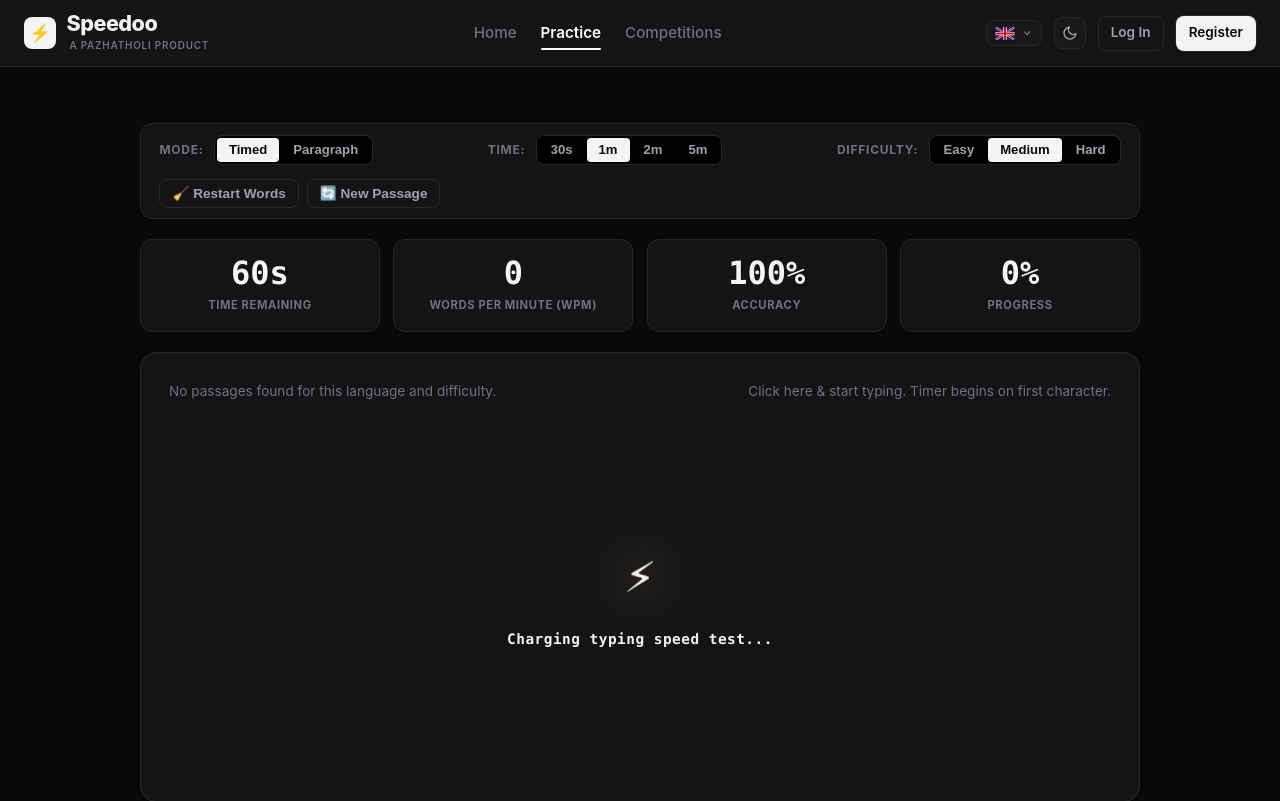
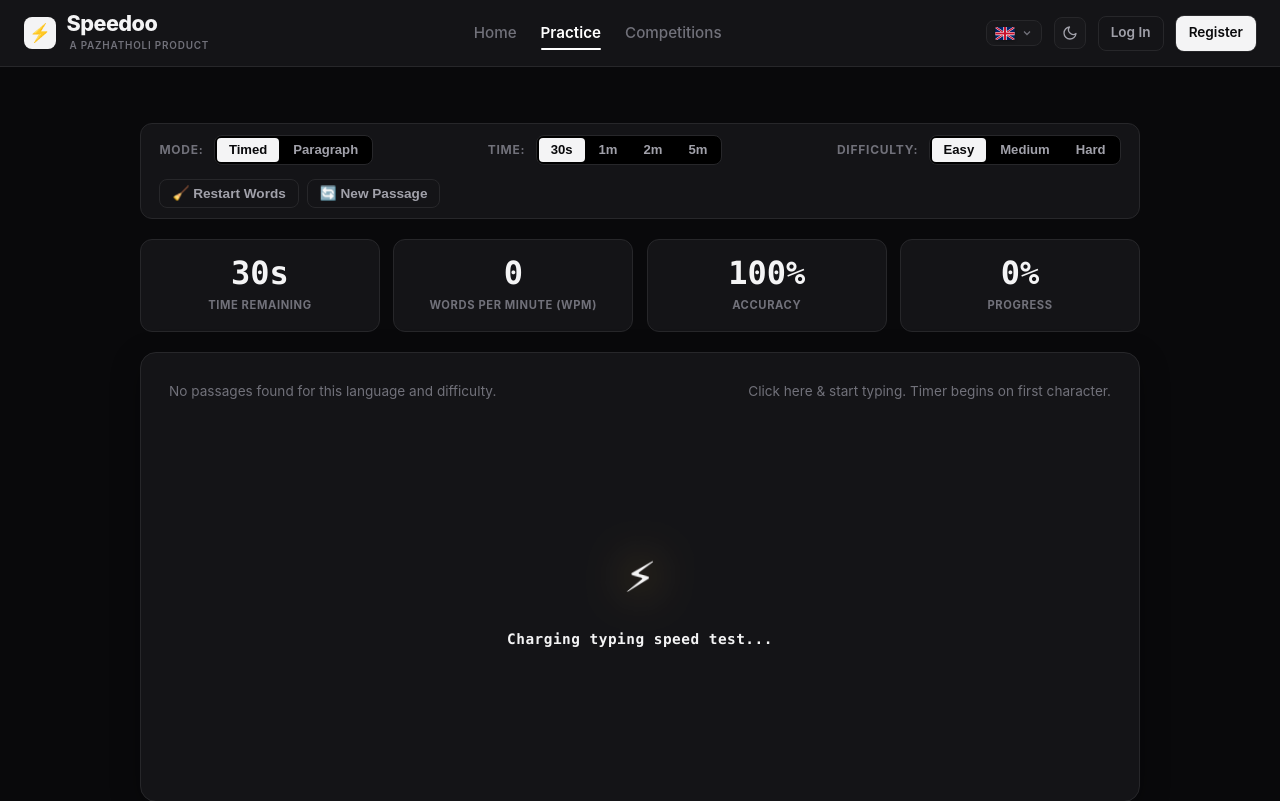
Before and after one commit to That-Vibe-QA/Speedoo, a Flask app: page /practice in a window 1280 px wide. Shown: the top 801 px of the page. Run offline with Flask 3, Linux system fonts and the light colour scheme; data that the repository does not hold is empty.

Commit message:
Set default practice difficulty to Easy and duration to 30s

```diff
--- a/templates/practice/index.html
+++ b/templates/practice/index.html
@@ -20,8 +20,8 @@
     <div class="control-group" id="durationGroup">
       <span class="control-label">Time:</span>
       <div class="pill-group" id="durationSelector">
-        <button type="button" class="pill-btn" data-duration="30">30s</button>
-        <button type="button" class="pill-btn active" data-duration="60">1m</button>
+        <button type="button" class="pill-btn active" data-duration="30">30s</button>
+        <button type="button" class="pill-btn" data-duration="60">1m</button>
         <button type="button" class="pill-btn" data-duration="120">2m</button>
         <button type="button" class="pill-btn" data-duration="300">5m</button>
       </div>
@@ -31,8 +31,8 @@
     <div class="control-group">
       <span class="control-label">Difficulty:</span>
       <div class="pill-group" id="difficultySelector">
-        <button type="button" class="pill-btn" data-difficulty="easy">Easy</button>
-        <button type="button" class="pill-btn active" data-difficulty="medium">Medium</button>
+        <button type="button" class="pill-btn active" data-difficulty="easy">Easy</button>
+        <button type="button" class="pill-btn" data-difficulty="medium">Medium</button>
         <button type="button" class="pill-btn" data-difficulty="hard">Hard</button>
       </div>
     </div>
@@ -50,7 +50,7 @@
   <!-- Live Stats Display -->
   <div class="stats-bar">
     <div class="stat-box">
-      <div class="stat-value" id="displayTimer">60s</div>
+      <div class="stat-value" id="displayTimer">30s</div>
       <div class="stat-label" id="timerLabel">Time Remaining</div>
     </div>
     <div class="stat-box">
@@ -196,8 +196,8 @@ document.addEventListener('DOMContentLoaded', () => {
   // Always default to English on initial page load
   let currentLanguage = sessionStorage.getItem('speedoo-lang') || 'en';
   let currentMode = 'timed';
-  let currentDuration = 60;
-  let currentDifficulty = 'medium';
+  let currentDuration = 30;
+  let currentDifficulty = 'easy';
   let engine = null;
 
   const displayTimer = document.getElementById('displayTimer');
```
